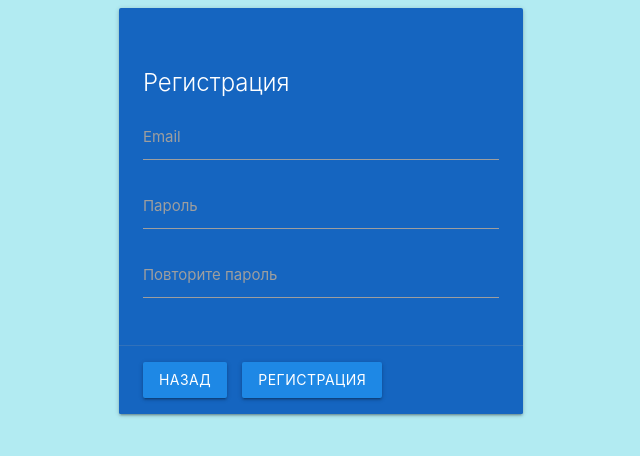
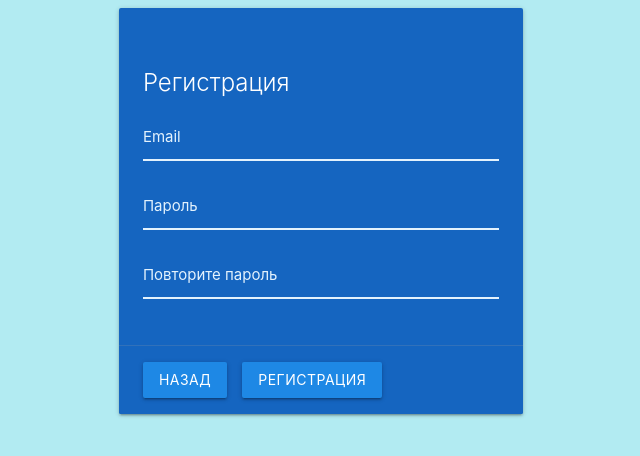
Before and after one commit to KiriLL4101/registration-form, a React (Create React App) app: page /registration in a window 1280 px wide. Shown: the top 456 px of the page, without its empty margins (319-959 px from the left). Built offline with nearby package versions, Linux system fonts and the light colour scheme.

Commit message:
minor changes

```diff
--- a/src/app.css
+++ b/src/app.css
@@ -3,3 +3,34 @@
 body {
   background-color: #b2ebf2;
 }
+
+input[type=email]:-internal-autofill-previewed,
+input[type=email]:-internal-autofill-selected,
+input[type=email]:not(.browser-default):focus:not([readonly]),
+input[type=email]:-webkit-autofill {
+  -webkit-background-clip: text;
+}
+
+
+input,
+input:focus,
+input:focus{
+  border-bottom: 1px solid #e3f2fd !important;
+  box-shadow: 0 1px 0 0 #e3f2fd !important;
+}
+
+input + label{
+  color: #e3f2fd !important;
+}
+
+input:focus + label{
+  color: #e3f2fd !important;
+}
+
+input + label{
+  color: #e3f2fd !important;
+}
+
+input#email:focus + label{
+  color: #e3f2fd !important;
+}
--- a/src/pages/AuthPage.js
+++ b/src/pages/AuthPage.js
@@ -75,7 +75,7 @@ function AuthPage() {
                             <label htmlFor="email">Email</label>
                         </div>
                         <div className="input-field">
-                            <input id="password" type="password" name="password" onChange={changeHandler} value={form.password}/>
+                            <input id="password" type="password" name="password" minlength="4" mixlength="15" pattern="/[A-Z]/" onChange={changeHandler} value={form.password}/>
                             <label htmlFor="password">Пароль</label>
                         </div>
                     </div>
--- a/src/pages/RegistrationPage.js
+++ b/src/pages/RegistrationPage.js
@@ -71,11 +71,11 @@ function RegistrationPage() {
                             <label htmlFor="email">Email</label>
                         </div>
                         <div className="input-field">
-                            <input id="password" type="password" name="password" onChange={changeHandler}/>
+                            <input id="password" type="password" name="password" minlength="4" mixlength="15" onChange={changeHandler}/>
                             <label htmlFor="password">Пароль</label>
                         </div>
                         <div className="input-field">
-                            <input id="repeat-password" type="password" name="repeatPassword" onChange={changeHandler}/>
+                            <input id="repeat-password" type="password" name="repeatPassword" minlength="4" mixlength="15" onChange={changeHandler}/>
                             <label htmlFor="repeat-password">Повторите пароль</label>
                         </div>
                     </div>
--- a/src/pages/SettingPage.js
+++ b/src/pages/SettingPage.js
@@ -62,15 +62,15 @@ function SettingPage() {
                             Смена пароля
                         </h2>
                         <div className="input-field">
-                            <input id="oldPassword" type="password" name="oldPassword" onChange={changeHandler}/>
+                            <input id="oldPassword" type="password" name="oldPassword" minlength="4" mixlength="15" onChange={changeHandler}/>
                             <label htmlFor="oldPassword">Старый пароль</label>
                         </div>
                         <div className="input-field">
-                            <input id="password" type="password" name="password" onChange={changeHandler} />
+                            <input id="password" type="password" name="password" minlength="4" mixlength="15" onChange={changeHandler} />
                             <label htmlFor="password">Пароль</label>
                         </div>
                         <div className="input-field">
-                            <input id="repeatPassword" type="password" name="repeatPassword" onChange={changeHandler} />
+                            <input id="repeatPassword" type="password" name="repeatPassword" minlength="4" mixlength="15" onChange={changeHandler} />
                             <label htmlFor="repeatPassword">Повторите пароль</label>
                         </div>
                     </div>
```
